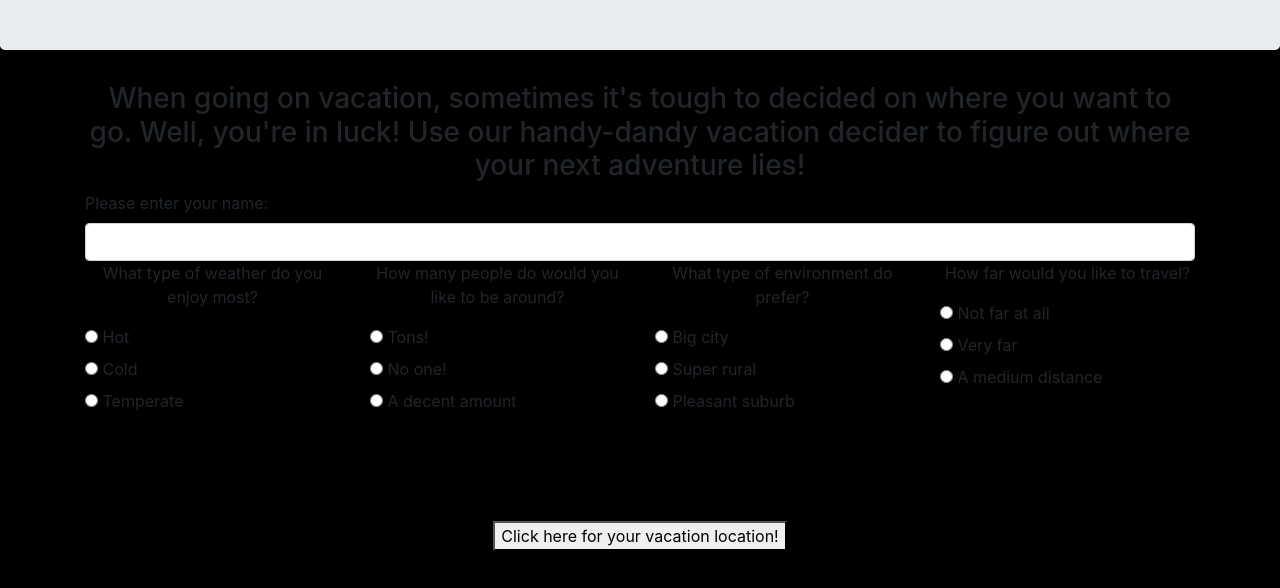
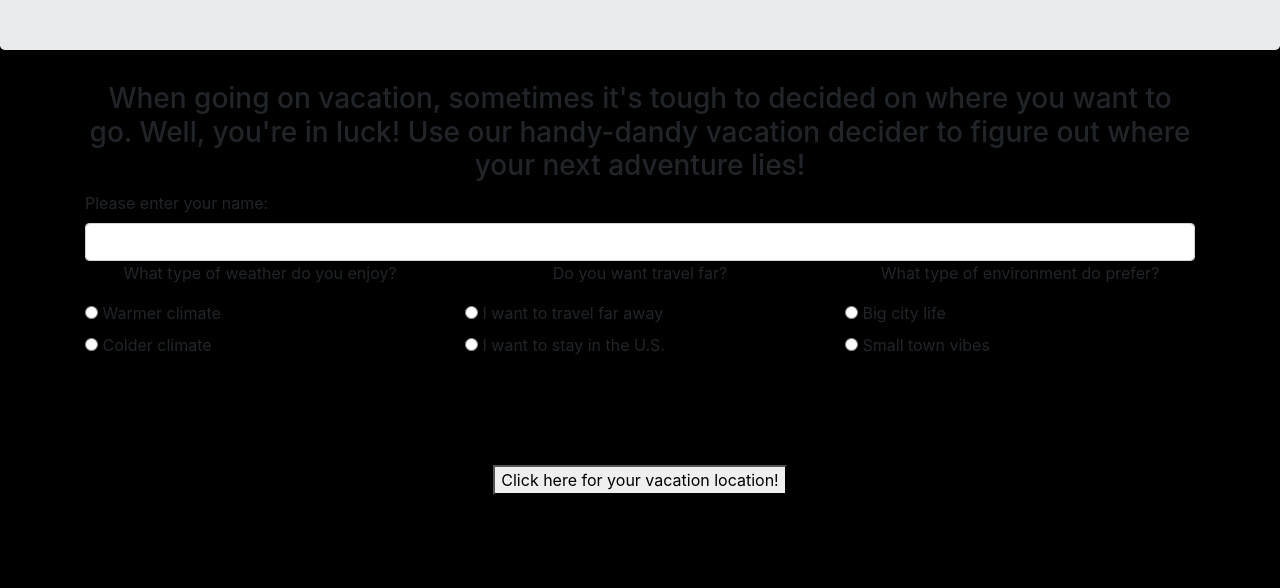
Before and after one commit to mavizzle/code-review-2, a plain HTML site: page index.html in a window 1280 px wide. Shown: the part 134-722 px from the top of the page. Drawn offline with nearby package versions, Linux system fonts and the light colour scheme.

Commit message:
this will create branching statements that retreive the final vacation value and store it in the results div

```diff
--- a/index.html
+++ b/index.html
@@ -22,71 +22,42 @@
           <input type="text" class="form-control"  id="username">
         </div>
         <div class="row">
-          <div class="col-md-3">
-            <p class="radiolabels">What type of weather do you enjoy most?</p>
+          <div class="col-md-4">
+            <p class="radiolabels">What type of weather do you enjoy?</p>
             <div class="radio radiodiv" id="weatherdiv">
               <label for="weather">
                 <input type="radio" name="weather" value="hot">
-                Hot
+                Warmer climate
               </label>
               <label for="weather">
                 <input type="radio" name="weather" value="cold">
-                Cold
-              </label>
-              <label for="weather">
-                <input type="radio" name="weather" value="temp">
-                Temperate
+                Colder climate
               </label>
             </div>
           </div>
-          <div class="col-md-3">
-            <p class="radiolabels">How many people do would you like to be around?</p>
-            <div class="radio radiodiv" id="peoplediv">
-              <label for="people">
-                <input type="radio" name="people" value="few">
-                Tons!
+          <div class="col-md-4">
+            <p class="radiolabels">Do you want travel far?</p>
+            <div class="radio radiodiv" id="traveldiv">
+              <label for="travel">
+                <input type="radio" name="travel" value="yes">
+                I want to travel far away
               </label>
-              <label for="people">
-                <input type="radio" name="people" value="some">
-                No one!
-              </label>
-              <label for="people">
-                <input type="radio" name="people" value="tons">
-                A decent amount
+              <label for="travel">
+                <input type="radio" name="travel" value="no">
+                I want to stay in the U.S.
               </label>
             </div>
           </div>
-          <div class="col-md-3">
+          <div class="col-md-4">
             <p class="radiolabels">What type of environment do prefer?</p>
             <div class="radio radiodiv" id="geographydiv">
               <label for="geo">
                 <input type="radio" name="geo" value="city">
-                Big city
-              </label>
-              <label for="geo">
-                <input type="radio" name="geo" value="isolated">
-                Super rural
+                Big city life
               </label>
               <label for="geo">
                 <input type="radio" name="geo" value="town">
-                Pleasant suburb
-              </label>
-            </div>
-          </div>
-          <div class="col-md-3">
-            <p class="radiolabels">How far would you like to travel?</p>
-            <div class="radio radiodiv" id="traveldiv">
-              <label for="travel">
-                <input type="radio" name="travel" value="close">
-                Not far at all
-              </label>
-              <label for="travel">
-                <input type="radio" name="travel" value="far">
-                Very far
-              </label>
-              <label for="travel">
-                <input type="radio" name="travel" value="medium">
-                A medium distance
+                Small town vibes
               </label>
             </div>
           </div>
--- a/js/scripts.js
+++ b/js/scripts.js
@@ -1,22 +1,48 @@
 $(document).ready(function(){
-  debugger;
   $('#resultsdiv').hide();
 
   $('form#vacation-form').submit(function(){
     var weather = $('input:radio[name=weather]:checked').val();
-    var people = $('input:radio[name=people]:checked').val();
+    var travel = $('input:radio[name=travel]:checked').val();
     var geo = $('input:radio[name=geo]:checked').val();
-    var travel = $('input:radio[name=travel]:checked').val();
+
     var userName = $('input#username').val();
 
     if (weather === 'hot') {
-
+      if (travel === 'yes') {
+        if (geo === 'city') {
+          var finalLoc = 'Sao Paolo, Brazil';
+        } else if (geo === 'town') {
+          var finalLoc = 'Tijuana, Mexico';
+        }
+      } else if (travel === 'no') {
+        if (geo === 'city') {
+          var finalLoc = 'Los Angeles, California';
+        } else if (geo === 'town') {
+          var finalLoc = 'Reno, Nevada';
+        }
+    } else if (weather === 'cold') {
+      if (travel === 'yes') {
+        if (geo === 'city') {
+          var finalLoc = 'St. Petersburg, Russia';
+        } else if (geo === 'town') {
+          var finalLoc = 'Galway, Ireland';
+        }
+      } else if (travel === 'no') {
+        if (geo === 'city') {
+          var finalLoc = 'Minneapolis, Minnesota';
+        } else if (geo === 'town') {
+          var finalLoc = 'Boulder, Colorado';
+          }
+        }
+      }
     }
-
-    $('#vaca').append(userName + weather + ' ' + people + ' ' + geo + ' ' + travel);
+    $('#vaca').append(finalLoc);
     $('#resultsdiv').show();
 
 
     event.preventDefault();
   });
+
+
 });
```
